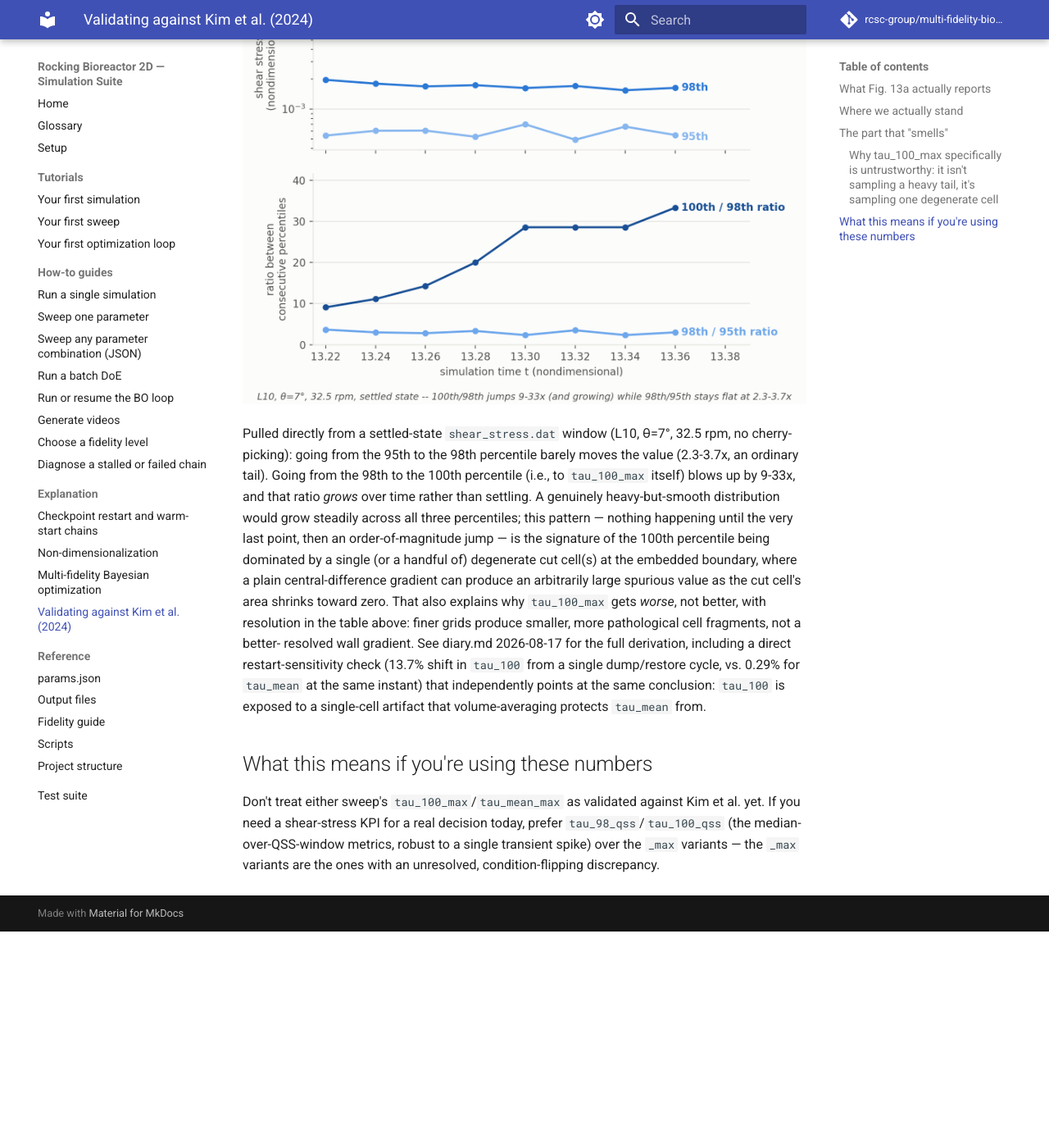
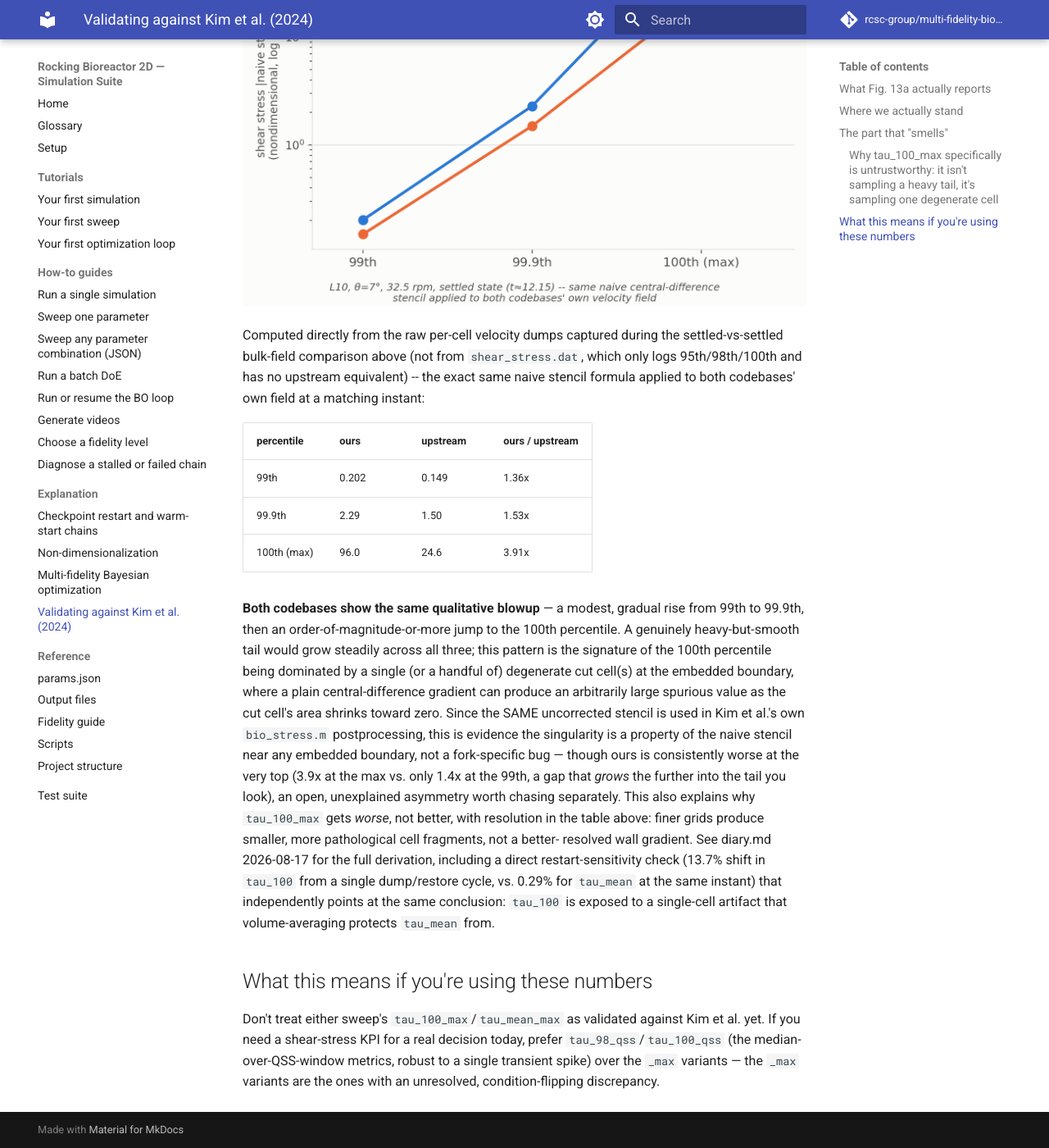
Before and after one commit to rcsc-group/multi-fidelity-bioreactor, an MkDocs documentation site: the page built from docs_site/explanation/kim-et-al-validation.md, in a window 1280 px wide and 1400 px high, scrolled down 4266 px. Shown: the whole window at 82% size. Built offline with MkDocs 1.6.1 and Material for MkDocs 9.7.7, drawn with Linux system fonts in a browser that asks for light colours; comment, search, counter and statistics services are not loaded; before the commit the page ends 5402 px from its top, so only the background shows below that.

Commit message:
docs(validation): rework percentile figure -- 99/99.9/100th, ours vs upstream
Per feedback: dropped the ratio panel, switched from 95/98/100th to
99/99.9/100th, and overlaid upstream directly instead of only our own
time series. Computed from raw per-cell velocity dumps (no shear_stress.dat
equivalent exists for upstream). Finding: both codebases blow up at the
same tail location, confirming the naive-stencil-near-embedded-boundary
hypothesis generalizes beyond our fork -- but ours is consistently
worse, growing from 1.36x to 3.91x deeper into the tail, a new open
thread for a future session.

```diff
--- a/docs_site/explanation/kim-et-al-validation.md
+++ b/docs_site/explanation/kim-et-al-validation.md
@@ -161,20 +161,34 @@ explains `tau_mean_max`'s persistent gap.
 
 ### Why `tau_100_max` specifically is untrustworthy: it isn't sampling a heavy tail, it's sampling one degenerate cell
 
-![Shear stress percentile sensitivity: the 100th percentile (dark line, top panel) sits nearly two orders of magnitude above the 98th and 95th on a log scale, and the 100th/98th ratio (bottom panel) climbs from 9x to 33x over this window while the 98th/95th ratio stays flat at 2.3-3.7x.](../assets/img/tau-percentile-sensitivity.png)
+![Shear stress percentile sensitivity, ours vs. upstream: both codebases' naive central-difference stencil, applied to their own settled-state velocity field (L10, θ=7°, 32.5 rpm, t≈12.15), blows up sharply between the 99th and 100th percentile -- ours rising from 0.20 to 96.0 (480x) and upstream from 0.15 to 24.6 (166x), while both are far more modest between 99th and 99.9th (~10-11x).](../assets/img/tau-percentile-sensitivity.png)
 
-Pulled directly from a settled-state `shear_stress.dat` window (L10,
-θ=7°, 32.5 rpm, no cherry-picking): going from the 95th to the 98th
-percentile barely moves the value (2.3-3.7x, an ordinary tail). Going
-from the 98th to the 100th percentile (i.e., to `tau_100_max` itself)
-blows up by 9-33x, and that ratio *grows* over time rather than settling.
-A genuinely heavy-but-smooth distribution would grow steadily across all
-three percentiles; this pattern — nothing happening until the very last
-point, then an order-of-magnitude jump — is the signature of the 100th
-percentile being dominated by a single (or a handful of) degenerate cut
-cell(s) at the embedded boundary, where a plain central-difference
-gradient can produce an arbitrarily large spurious value as the cut
-cell's area shrinks toward zero. That also explains why `tau_100_max`
+Computed directly from the raw per-cell velocity dumps captured during
+the settled-vs-settled bulk-field comparison above (not from
+`shear_stress.dat`, which only logs 95th/98th/100th and has no upstream
+equivalent) -- the exact same naive stencil formula applied to both
+codebases' own field at a matching instant:
+
+| percentile | ours | upstream | ours / upstream |
+|---|---|---|---|
+| 99th | 0.202 | 0.149 | 1.36x |
+| 99.9th | 2.29 | 1.50 | 1.53x |
+| 100th (max) | 96.0 | 24.6 | 3.91x |
+
+**Both codebases show the same qualitative blowup** — a modest, gradual
+rise from 99th to 99.9th, then an order-of-magnitude-or-more jump to the
+100th percentile. A genuinely heavy-but-smooth tail would grow steadily
+across all three; this pattern is the signature of the 100th percentile
+being dominated by a single (or a handful of) degenerate cut cell(s) at
+the embedded boundary, where a plain central-difference gradient can
+produce an arbitrarily large spurious value as the cut cell's area
+shrinks toward zero. Since the SAME uncorrected stencil is used in Kim
+et al.'s own `bio_stress.m` postprocessing, this is evidence the
+singularity is a property of the naive stencil near any embedded
+boundary, not a fork-specific bug — though ours is consistently worse at
+the very top (3.9x at the max vs. only 1.4x at the 99th, a gap that
+*grows* the further into the tail you look), an open, unexplained
+asymmetry worth chasing separately. This also explains why `tau_100_max`
 gets *worse*, not better, with resolution in the table above: finer
 grids produce smaller, more pathological cell fragments, not a better-
 resolved wall gradient. See diary.md 2026-08-17 for the full derivation,
```
Also changed, not shown: diary.md (+50 -23 lines), docs_site/assets/img/tau-percentile-sensitivity.png, 1 other file.
